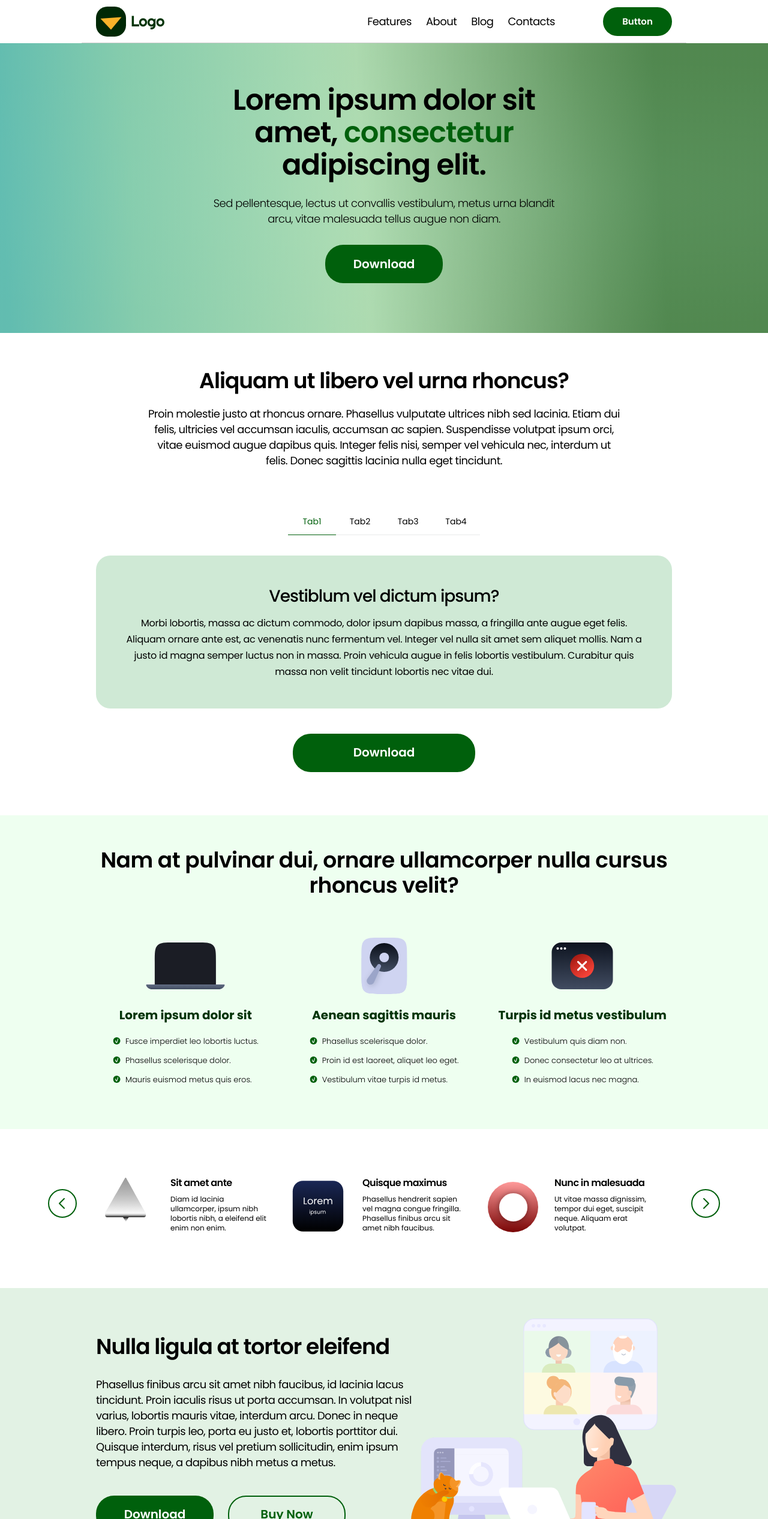
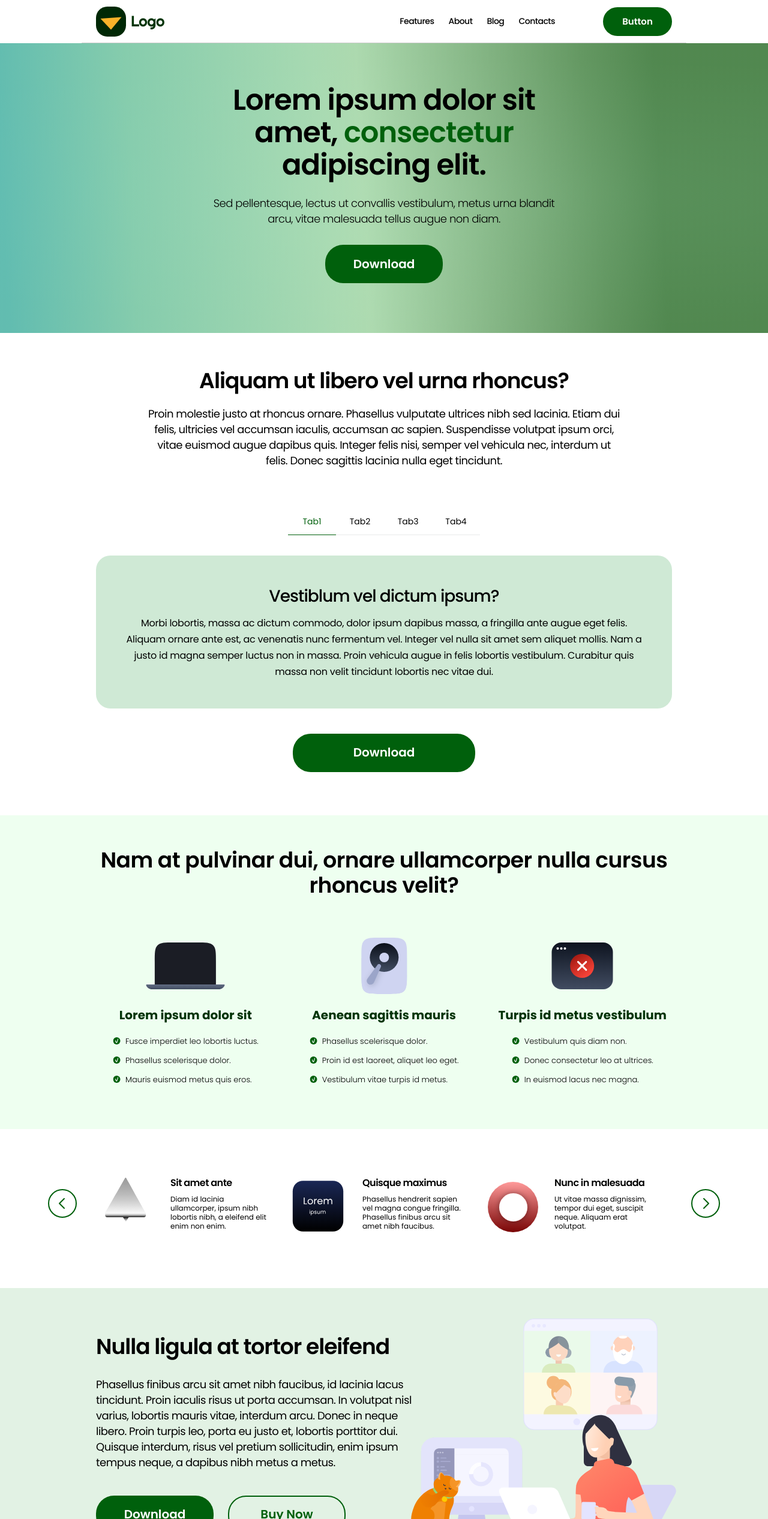
Before and after one commit to TetraQuadra/test-task2401, a React (Create React App) app: page / in a window 1280 px wide. Shown: the top 2532 px of the page at 60% size. Built offline with nearby package versions, Linux system fonts and the light colour scheme.

Commit message:
style: fixed styling

```diff
--- a/src/components/Navigation/Navigation.module.scss
+++ b/src/components/Navigation/Navigation.module.scss
@@ -18,5 +18,7 @@
     @include breakpoint-up {
         display: flex;
         gap: 24px;
+        font-size: 14px;
+        font-weight: 500;
     }
 }
--- a/src/components/Slider/Slider.module.scss
+++ b/src/components/Slider/Slider.module.scss
@@ -43,6 +43,7 @@
     letter-spacing: 0;
     @include breakpoint-up {
         text-align: left;
+        line-height: 15px;
     }
 }
 
--- a/src/sections/Section4/Section4.jsx
+++ b/src/sections/Section4/Section4.jsx
@@ -30,7 +30,6 @@ function Section4() {
                         <Button className={styles.button} appearance='secondary'>Buy Now</Button>
                     </ul>
                 </div>
-
                 <ImageDesktop className={styles.imageDesktop} />
             </div>
         </section>
--- a/src/sections/Section4/Section4.module.scss
+++ b/src/sections/Section4/Section4.module.scss
@@ -29,15 +29,14 @@
     margin-right: auto;
     margin-bottom: 10px;
     text-align: center;
-    font-weight: 400;
     max-width: 796px;
     @include breakpoint-up {
         margin-bottom: 42px;
         font-size: 18px;
         text-align: left;
         letter-spacing: -0.5px;
-        font-weight: 400;
         line-height: 26px;
+        text-size-adjust: none;
     }
 }
 
@@ -68,7 +67,6 @@
     @include breakpoint-up {
         display: block;
         max-width: 510px;
-        // width: 100%;
         position: absolute;
         bottom: -62px;
         right: 0px;
```
